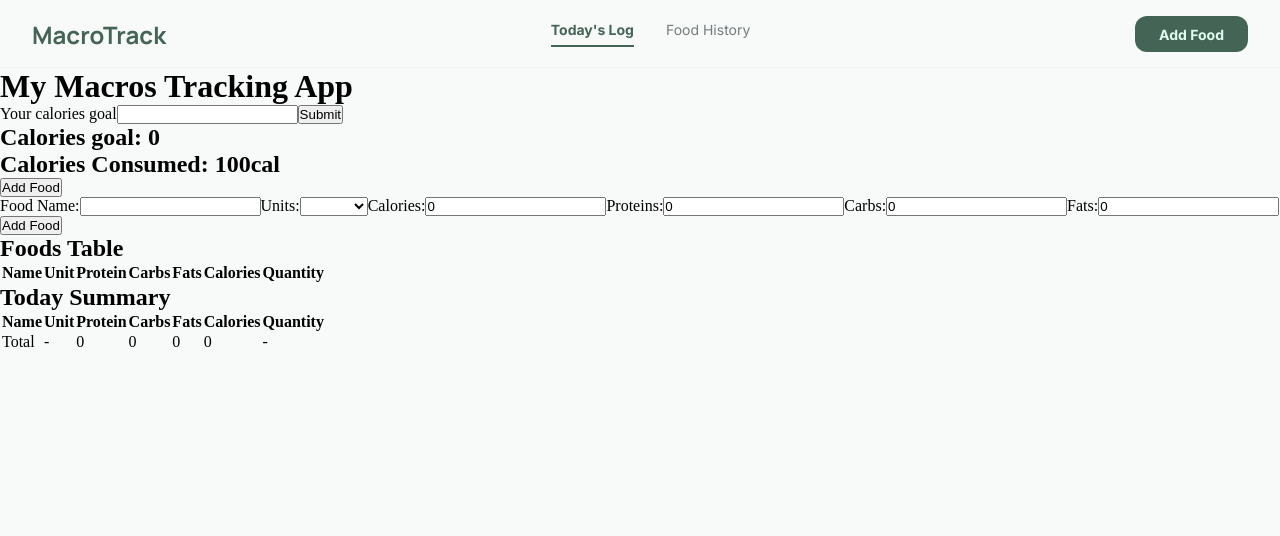
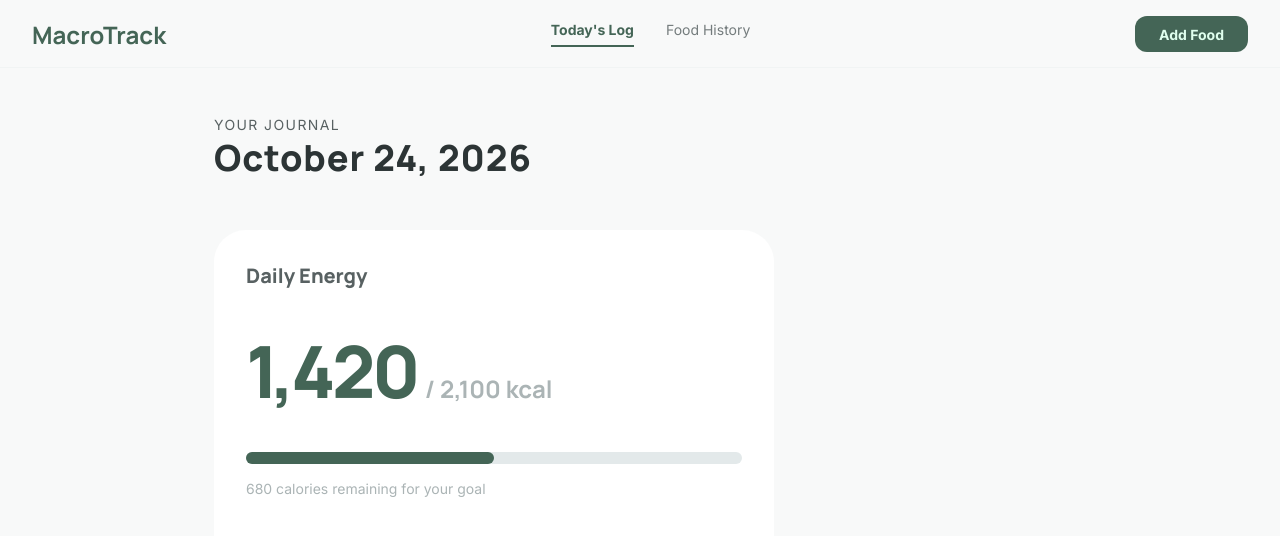
Before and after one commit to ChronoDan07/macros-tracker-app, an Angular app: page / in a window 1280 px wide. Shown: the top 536 px of the page. Built offline with nearby package versions, Linux system fonts and the light colour scheme.

Commit message:
creat card for calories counter

```diff
--- /dev/null
+++ b/src/app/components/daily-calories-card/daily-calories-card.component.html
@@ -0,0 +1,9 @@
+<div class="daily-calories-card">
+  <h3>Daily Energy</h3>
+  <div class="calories-total">
+    <span>1,420</span>
+    <span>/ 2,100 kcal</span>
+  </div>
+  <div class="progression-bar"></div>
+  <p>680 calories remaining for your goal</p>
+</div>
--- /dev/null
+++ b/src/app/components/daily-calories-card/daily-calories-card.component.scss
@@ -0,0 +1,63 @@
+.daily-calories-card {
+  background-color: white;
+  font-family: "Manrope", Arial, Helvetica, sans-serif;
+  display: flex;
+  flex-direction: column;
+  gap: 16px;
+  width: 560px;
+  min-height: 320px;
+  border-radius: 32px;
+  padding: 32px 32px 72px;
+}
+
+h3 {
+  color: #586162;
+  font-size: 20px;
+  font-weight: 800;
+}
+
+.calories-total {
+  padding: 16px 0;
+  display: flex;
+  gap: 8px;
+  align-items: end;
+}
+
+.calories-total > span:first-child {
+  color: #446556;
+  font-size: 72px;
+  letter-spacing: -3.6px;
+  font-weight: 900;
+}
+
+.calories-total > span:last-child {
+  color: #ABB4B5;
+  font-size: 24px;
+  font-weight: 700;
+  padding-bottom: 15px;
+}
+
+.progression-bar {
+  background-color: #E3E9EA;
+  height: 12px;
+  width: 100%;
+  border-radius: 99px;
+  position: relative;
+}
+
+.progression-bar::after {
+  content: "";
+  position: absolute;
+  top: 0;
+  left: 0;
+  height: 100%;
+  width: 50%;
+  background-color: #446556;
+  border-radius: inherit;
+}
+
+p {
+  font-family: "Inter",Arial, Helvetica, sans-serif;
+  color: rgba(171, 180, 181);
+  font-size: 14px;
+}
--- a/src/app/components/header/header.scss
+++ b/src/app/components/header/header.scss
@@ -1,7 +1,7 @@
 header {
   height: 68px;
   padding: 16px 32px;
-  background-color:  rgba(248, 249, 249, 0.7);
+  background-color:  #F8F9F9;
   border-bottom: 1px solid #F1F4F4;
 }
 
--- /dev/null
+++ b/src/app/components/landing-page/header/header.component.html
@@ -0,0 +1,4 @@
+<div>
+  <h1>YOUR JOURNAL</h1>
+  <h2>October 24, 2026</h2>
+</div>
--- /dev/null
+++ b/src/app/components/landing-page/header/header.component.scss
@@ -0,0 +1,15 @@
+h1 {
+  font-family: "Inter", Arial, Helvetica, sans-serif;
+  color: #586162;
+  font-size: 14px;
+  letter-spacing: 1.4px;
+  font-weight: normal;
+}
+
+h2 {
+  font-family: "Manrope", Arial, Helvetica, sans-serif;
+  color: #2C3435;
+  font-size: 36px;
+  letter-spacing: .9px;
+  font-weight: 900;
+}
--- a/src/app/landing-page/landing-page.component.html
+++ b/src/app/landing-page/landing-page.component.html
@@ -1,7 +1,10 @@
-<h1>My Macros Tracking App</h1>
-<app-calories-goal />
+<section>
+  <app-header />
+  <app-daily-calories-card />
+</section>
+<!-- <app-calories-goal />
 <app-calories-stats />
 <app-add-food />
 <app-food-table />
-<app-daily-summary />
+<app-daily-summary /> -->
 <br>
--- a/src/app/landing-page/landing-page.component.scss
+++ b/src/app/landing-page/landing-page.component.scss
@@ -0,0 +1,8 @@
+section {
+  max-width: 900px;
+  margin: 0 auto;
+  padding: 48px 24px;
+  display: flex;
+  flex-direction: column;
+  gap: 48px;
+}
--- a/src/app/landing-page/landing-page.component.ts
+++ b/src/app/landing-page/landing-page.component.ts
@@ -4,10 +4,13 @@ import { CaloriesStatsComponent } from '../components/landing-page/calories-stat
 import { AddFoodComponent } from '../components/add-food/add-food.component';
 import { FoodTableComponent } from '../components/food-table/food-table.component';
 import { DailySummaryComponent } from '../components/daily-summary/daily-summary.component';
+import { HeaderComponent } from '../components/landing-page/header/header.component';
+import { DailyCaloriesCardComponent } from '../components/daily-calories-card/daily-calories-card.component';
+
 
 @Component({
   selector: 'app-landing-page',
-  imports: [CaloriesGoalComponent, CaloriesStatsComponent, AddFoodComponent, FoodTableComponent, DailySummaryComponent],
+  imports: [CaloriesGoalComponent, CaloriesStatsComponent, AddFoodComponent, FoodTableComponent, DailySummaryComponent, HeaderComponent, DailyCaloriesCardComponent],
   templateUrl: './landing-page.component.html',
   styleUrl: './landing-page.component.scss',
 })
--- a/src/styles.scss
+++ b/src/styles.scss
@@ -7,5 +7,5 @@
 }
 
 body {
-   background-color:  rgba(248, 249, 249, 1);
+   background-color:  #F8F9F9;
 }
```
Also changed, not shown: src/app/components/daily-calories-card/daily-calories-card.component.ts (added, +9 -0 lines), src/app/components/landing-page/header/header.component.ts (added, +9 -0 lines), 2 other files (tests, documents, lock files or other folders).
